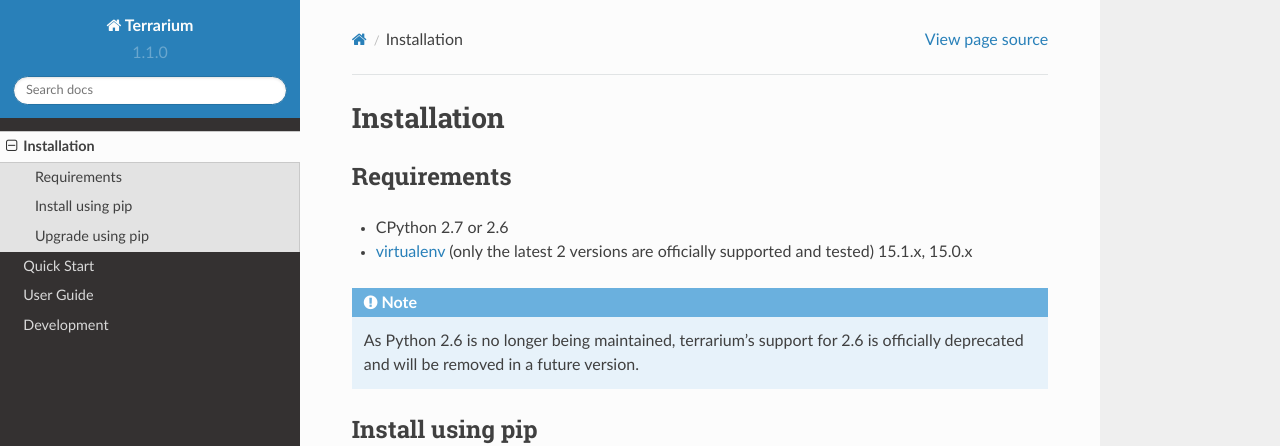
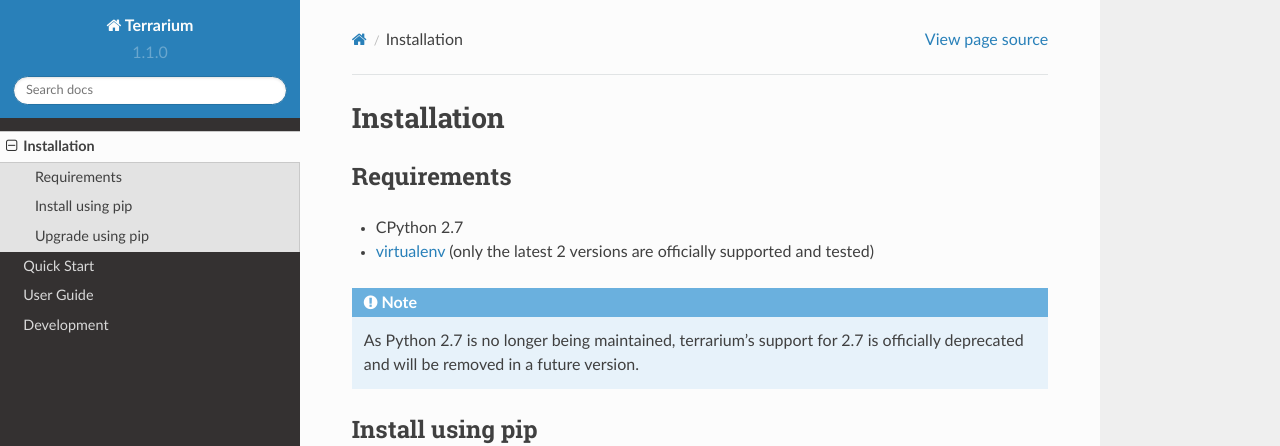
Before and after one commit to PolicyStat/terrarium, a Sphinx documentation site: the page built from docs/installation.rst, in a window 1280 px wide. Shown: the top 446 px of the page. Built offline with Sphinx 7.4.7 and the Read the Docs theme 2.0.0, drawn with Linux system fonts in a browser that asks for light colours; pages that are not in the unit, such as notebooks, are missing from menus.

Commit message:
Updated documentation to remove support for 2.6 and announce deprecation for 2.7

```diff
--- a/docs/installation.rst
+++ b/docs/installation.rst
@@ -5,15 +5,14 @@
 Requirements
 ############
 
-* CPython 2.7 or 2.6
+* CPython 2.7
 * `virtualenv <https://virtualenv.pypa.io/en/stable/>`_
   (only the latest 2 versions are officially supported and tested)
-  15.1.x, 15.0.x
 
 .. note::
 
-    As Python 2.6 is no longer being maintained,
-    terrarium's support for 2.6
+    As Python 2.7 is no longer being maintained,
+    terrarium's support for 2.7
     is officially deprecated
     and will be removed in a future version.
 
```
